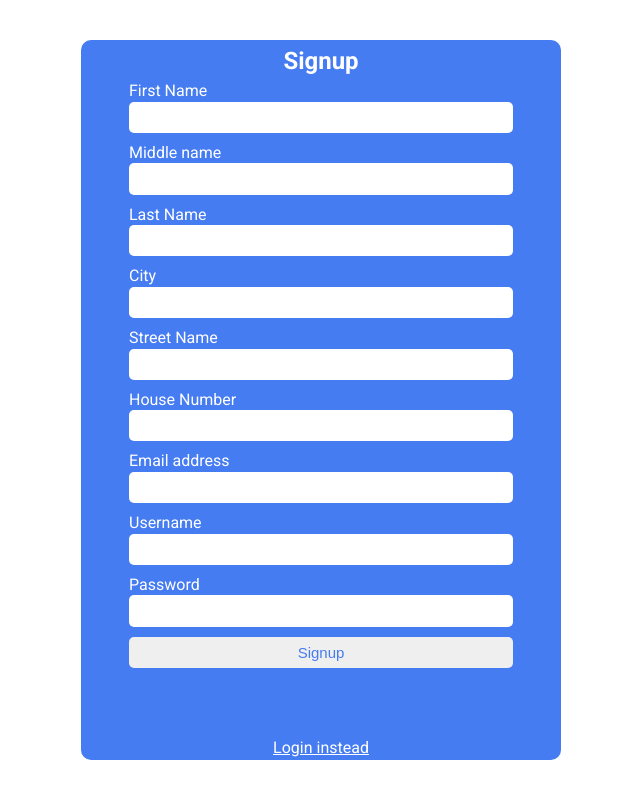
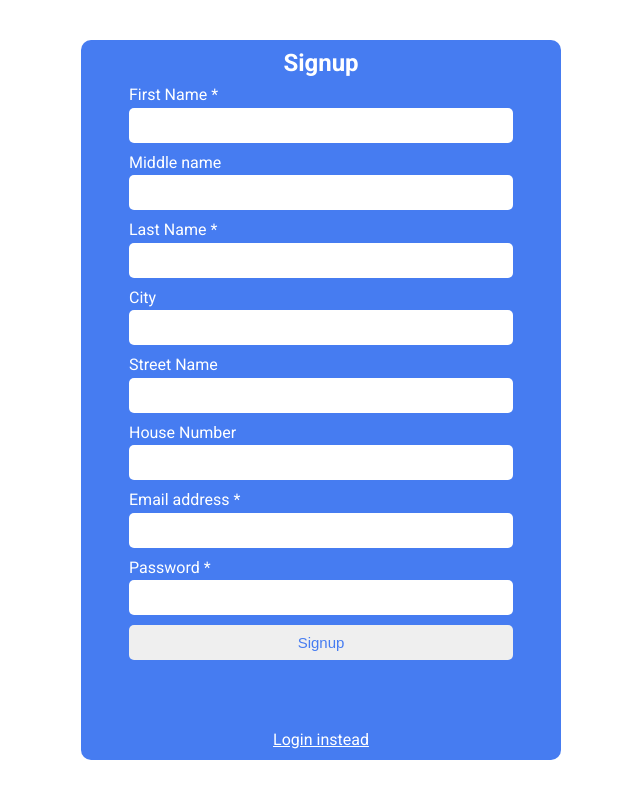
Before and after one commit to smschijf/game-webshop, a PHP site: page /php/signup.php in a window 1280 px wide. Shown: the whole page, without its empty margins (319-959 px from the left). Run offline with PHP 8.4, Linux system fonts and the light colour scheme.

Commit message:
admin signup working

```diff
--- a/assets/css/login.css
+++ b/assets/css/login.css
@@ -59,4 +59,5 @@
   text-align: center;
   color: #467CF1;
   font-size: 15px;
+  cursor: pointer;
 }
--- a/assets/css/signup.css
+++ b/assets/css/signup.css
@@ -28,7 +28,7 @@
 
 form {
   display: grid;
-  grid-template-rows: 1fr 0.5fr 1fr 0.5fr 1fr 0.5fr 1fr 0.5fr 1fr 0.5fr 1fr 0.5fr 1fr 0.5fr 1fr 0.5fr 1fr 0.5fr 1fr 1fr 2fr;
+  grid-template-rows: 1fr 0.5fr 1fr 0.5fr 1fr 0.5fr 1fr 0.5fr 1fr 0.5fr 1fr 0.5fr 1fr 0.5fr 1fr 0.5fr 1fr 1fr 2fr;
   height: 100%;
 }
 
@@ -60,4 +60,5 @@
   text-align: center;
   color: #467CF1;
   font-size: 15px;
+  cursor: pointer;
 }
--- a/index.php
+++ b/index.php
@@ -12,8 +12,8 @@
     <div class="form-container">
       <form method="post">
         <h3>Login</h3>
-        <div class="input-label">Username</div>
-        <input type="text" name="user_name">
+        <div class="input-label">Email Address</div>
+        <input type="text" name="email_address">
         <div class="input-label">Password</div>
         <input type="password" name="password">
         <input type="submit" value="Login">
--- /dev/null
+++ b/php/functions.php
@@ -0,0 +1,19 @@
+<?php
+
+function check_login($conn)
+{
+  if(isset($_SESSION['customer_id']))
+  {
+    $id = $_SESSION['customer_id'];
+    $query = "SELECT * FROM customer WHERE customer_id = '$id' LIMIT 1";
+
+    $result = mysqli_query($conn, $query);
+    if($result && mysqli_num_rows($result) > 0)
+    {
+      $user_data = mysqli_fetch_assoc($result);
+      return $user_data;
+    }
+  }
+  header("Location: ../index.php");
+  die;
+}
--- a/php/product_edit.php
+++ b/php/product_edit.php
@@ -41,7 +41,7 @@
     <meta charset="UTF-8">
     <meta http-equiv="X-UA-Compatible" content="IE=edge">
     <meta name="viewport" content="width=device-width, initial-scale=1.0">
-    <title>Document</title>
+    <title>admin</title>
     <link rel="stylesheet" href="../assets/css/add_product.css">
     <link rel="stylesheet" href="../assets/css/style.css">
     <link href='https://unpkg.com/boxicons@2.1.2/css/boxicons.min.css' rel='stylesheet'>
--- a/php/product_list.php
+++ b/php/product_list.php
@@ -1,7 +1,9 @@
 <?php
 
-include "db_connect.php";
+include("db_connect.php");
+include("functions.php");
 
+$user_data = check_login($conn);
 $sql = "SELECT * FROM product";
 $result = mysqli_query($conn, $sql);
 
--- a/php/signup.php
+++ b/php/signup.php
@@ -1,3 +1,37 @@
+<?php
+
+  session_start();
+
+    include("db_connect.php");
+    include("functions.php");
+
+    if(isset($_POST["signup"]))
+    {
+      $first_name = $_POST['first_name'];
+      $middle_name = $_POST['middle_name'];
+      $last_name = $_POST['last_name'];
+      $city = $_POST['city'];
+      $street_name = $_POST['street_name'];
+      $house_number = $_POST['house_number'];
+      $email_address = $_POST['email_address'];
+      $password = $_POST['password'];
+
+      $query = "INSERT INTO customer(first_name, middle_name, last_name, city, street, house_number, email_address, `password`)
+      VALUES ('$first_name', '$middle_name', '$last_name', '$city', '$street_name', '$house_number', '$email_address', '$password')";
+
+      if (mysqli_query($conn, $query)) {
+        echo "New record created successfully";
+      } else {
+        echo "Error: " . $query . "<br>" . mysqli_error($conn);
+      }
+
+      header('Location: ../index.php');
+      die;
+    }
+
+?>
+
+
 <!DOCTYPE html>
 <html lang="en">
 <head>
@@ -12,25 +46,23 @@
     <div class="form-container">
       <form method="post">
         <h3>Signup</h3>
-        <div class="input-label">First Name</div>
-        <input type="text" name="first_name">
+        <div class="input-label">First Name *</div>
+        <input type="text" name="first_name" required>
         <div class="input-label">Middle name</div>
         <input type="text" name="middle_name">
-        <div class="input-label">Last Name</div>
-        <input type="text" name="last_name">
+        <div class="input-label">Last Name *</div>
+        <input type="text" name="last_name" required>
         <div class="input-label">City</div>
         <input type="text" name="city">
         <div class="input-label">Street Name</div>
         <input type="text" name="street_name">
         <div class="input-label">House Number</div>
         <input type="number" name="house_number">
-        <div class="input-label">Email address</div>
-        <input type="text" name="email_address">
-        <div class="input-label">Username</div>
-        <input type="text" name="user_name">
-        <div class="input-label">Password</div>
-        <input type="password" name="password">
-        <input type="submit" value="Signup">
+        <div class="input-label">Email address *</div>
+        <input type="text" name="email_address" required>
+        <div class="input-label">Password *</div>
+        <input type="password" name="password" required>
+        <input type="submit" value="Signup" name="signup">
         <a href="../index.php">Login instead</a>
       </form>
     </div>
```
